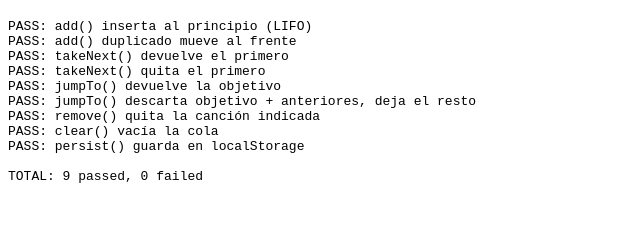
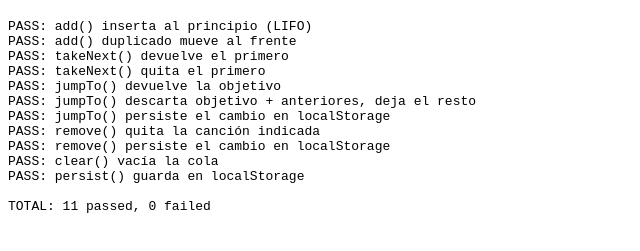
Before and after one commit to hibernalo/AplicacionMusicaWeb-Public, a website: page test/queue-manager.test.html in a window 1280 px wide. Shown: the part 61-312 px from the top of the page, without its empty margins (0-640 px from the left). Drawn offline with Linux system fonts and the light colour scheme.

Commit message:
fix(cola): persistencia verificada en tests y STORAGE_KEY como constante de módulo

```diff
--- a/js/queue-manager.js
+++ b/js/queue-manager.js
@@ -1,11 +1,13 @@
+const STORAGE_KEY = 'musicQueue';
+
 /**
  * Gestor de la cola de reproducción manual.
  * Prioridad LIFO: la última canción añadida suena primero.
+ * Implementado como pila sobre un array: unshift() al añadir, shift() al reproducir.
  * Persiste en localStorage (por navegador).
  */
 class QueueManager {
     constructor() {
-        this.STORAGE_KEY = 'musicQueue';
         this.queue = []; // array de objetos canción completos
         this.restore();
     }
@@ -86,7 +88,7 @@ class QueueManager {
     /** Guarda la cola en localStorage. */
     persist() {
         try {
-            localStorage.setItem(this.STORAGE_KEY, JSON.stringify(this.queue));
+            localStorage.setItem(STORAGE_KEY, JSON.stringify(this.queue));
         } catch (error) {
             console.error('QueueManager: error guardando la cola', error);
         }
@@ -95,7 +97,7 @@ class QueueManager {
     /** Restaura la cola desde localStorage (tolerante a JSON corrupto). */
     restore() {
         try {
-            const raw = localStorage.getItem(this.STORAGE_KEY);
+            const raw = localStorage.getItem(STORAGE_KEY);
             if (raw) {
                 const parsed = JSON.parse(raw);
                 this.queue = Array.isArray(parsed) ? parsed : [];
--- a/test/queue-manager.test.html
+++ b/test/queue-manager.test.html
@@ -38,15 +38,24 @@
 
         // jumpTo() descarta la objetivo y las anteriores
         queueManager.clear();
-        queueManager.queue = [{id:'D'},{id:'C'},{id:'A'},{id:'B'}];
+        queueManager.add({ id: 'B' });
+        queueManager.add({ id: 'A' });
+        queueManager.add({ id: 'C' });
+        queueManager.add({ id: 'D' }); // cola: [D, C, A, B]
         const jumped = queueManager.jumpTo('A');
         assert(jumped.id === 'A', 'jumpTo() devuelve la objetivo');
         assert(ids(queueManager.getQueue()) === 'B', 'jumpTo() descarta objetivo + anteriores, deja el resto');
+        assert(ids(JSON.parse(localStorage.getItem('musicQueue'))) === 'B', 'jumpTo() persiste el cambio en localStorage');
 
         // remove() quita una concreta
-        queueManager.queue = [{id:'D'},{id:'C'},{id:'A'},{id:'B'}];
+        queueManager.clear();
+        queueManager.add({ id: 'B' });
+        queueManager.add({ id: 'A' });
+        queueManager.add({ id: 'C' });
+        queueManager.add({ id: 'D' }); // cola: [D, C, A, B]
         queueManager.remove('C');
         assert(ids(queueManager.getQueue()) === 'D,A,B', 'remove() quita la canción indicada');
+        assert(ids(JSON.parse(localStorage.getItem('musicQueue'))) === 'D,A,B', 'remove() persiste el cambio en localStorage');
 
         // clear() vacía
         queueManager.clear();
```
